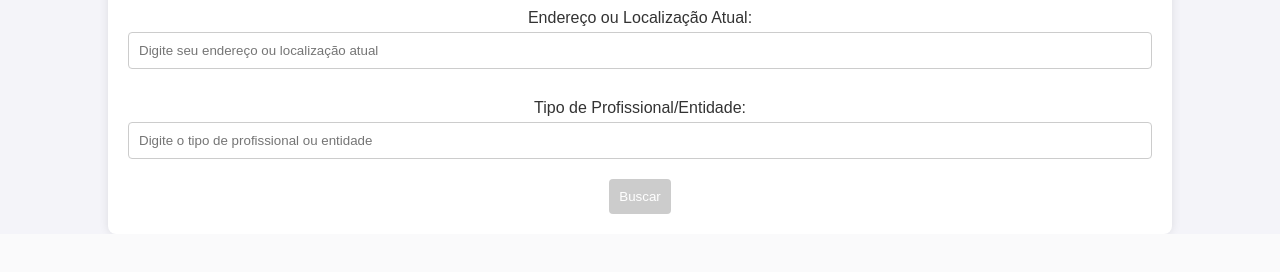
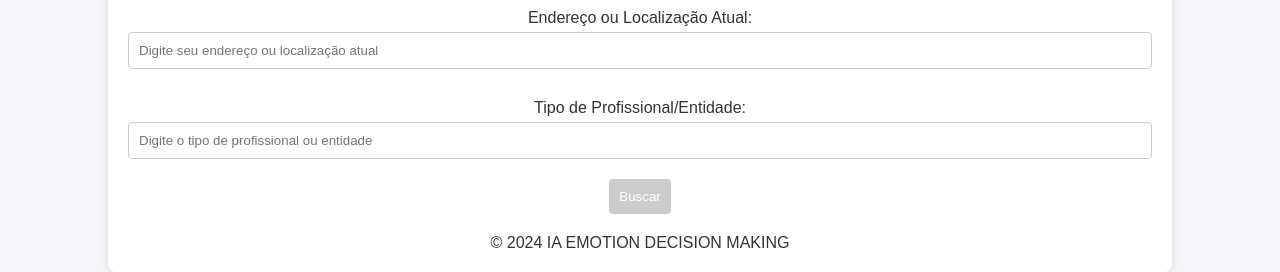
Before and after one commit to JoaoCarlosOrquiza/iaemotiondecisionmaking, a Flask app: template templates/results.html in a window 1280 px wide. Shown: the part 803-1075 px from the top of the page. Before the commit the page ends 1037 px from the top, so only its background shows below. Run offline with Flask 2, Linux system fonts and the light colour scheme; the template is opened without the code that fills it, so the values that code supplies are empty.

Commit message:
Atualiza com melhorias na interação

```diff
--- a/templates/results.html
+++ b/templates/results.html
@@ -54,6 +54,9 @@
                 <button type="submit">Buscar</button>
             </form>
         </main>
+		<footer style="text-align: center; margin-top: 20px;">
+            © 2024 IA EMOTION DECISION MAKING
+        </footer>
     </div>
     <script src="static/js/script.js"></script>
 </body>
--- a/templates/results_final.html
+++ b/templates/results_final.html
@@ -65,6 +65,9 @@
                 <button type="submit">Buscar</button>
             </form>
         </main>
+		<footer style="text-align: center; margin-top: 20px;">
+            © 2024 IA EMOTION DECISION MAKING
+        </footer>
     </div>
     <script>
         document.addEventListener('contextmenu', event => event.preventDefault());
--- a/templates/results_pre_final.html
+++ b/templates/results_pre_final.html
@@ -54,6 +54,9 @@
                 <button type="submit">Buscar</button>
             </form>
         </main>
+		<footer style="text-align: center; margin-top: 20px;">
+            © 2024 IA EMOTION DECISION MAKING
+        </footer>
     </div>
     <script>
         document.addEventListener('contextmenu', event => event.preventDefault());
```
